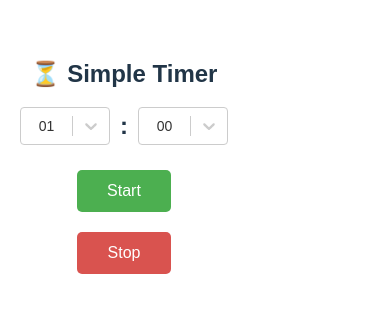
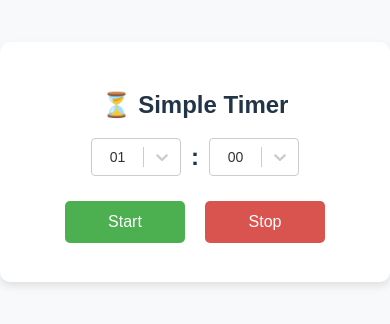
Before and after one commit to adobryn/simple-timer, a React (Vite) app: page / in a window 390 px wide. Shown: the part 260-584 px from the top of the page. Built offline with nearby package versions, Linux system fonts and the light colour scheme.

Commit message:
Added mobile vibration, adjusted design responsiveness

```diff
--- a/src/App.jsx
+++ b/src/App.jsx
@@ -36,14 +36,32 @@ const Timer = () => {
   const [timeLeft, setTimeLeft] = useState(null);
   const [running, setRunning] = useState(false);
   const [originalTime, setOriginalTime] = useState(60);
+  const [isMobile, setIsMobile] = useState(false);
 
+  // Audio ref for sound notification
+  const audioRef = useRef(null);
   // Use useRef for interval tracking instead of variable
   const timerIntervalRef = useRef(null);
 
+  // Detect if the device is mobile
+  useEffect(() => {
+    const checkMobile = () => {
+      const userAgent = navigator.userAgent.toLowerCase();
+      setIsMobile(/android|webos|iphone|ipad|ipod|blackberry|windows phone/i.test(userAgent));
+    };
+
+    checkMobile();
+    window.addEventListener('resize', checkMobile);
+
+    return () => window.removeEventListener('resize', checkMobile);
+  }, []);
+
   // Request notification permission when the app loads
   useEffect(() => {
+    if ("Notification" in window) {
       if (Notification.permission !== "granted" && Notification.permission !== "denied") {
         Notification.requestPermission();
+      }
     }
   }, []);
 
@@ -70,6 +88,37 @@ const Timer = () => {
   const stopTimer = () => {
     setRunning(false);
     setTimeLeft(null);
+
+    // Stop any playing audio
+    if (audioRef.current) {
+      audioRef.current.pause();
+      audioRef.current.currentTime = 0;
+    }
+  };
+
+  // Function to notify the user when timer completes
+  const notifyUser = () => {
+    // Use appropriate notification methods based on device type
+
+    // Web Notification (works best on desktop)
+    if ("Notification" in window && Notification.permission === "granted") {
+      new Notification("⏳ Timer Done!");
+    }
+
+    // Vibration API (works on mobile devices that support it)
+    if ("vibrate" in navigator && isMobile) {
+      // Simple 300ms vibration as requested
+      navigator.vibrate(300);
+    }
+
+    // Audio alert (works on most devices)
+    if (audioRef.current) {
+      // Set volume to an appropriate level
+      audioRef.current.volume = 0.7;
+      audioRef.current.play().catch(e => {
+        console.warn("Could not play audio alert:", e);
+      });
+    }
   };
 
   // Countdown effect with proper cleanup
@@ -85,9 +134,7 @@ const Timer = () => {
       }, 1000);
     } else if (timeLeft === 0 && running) {
       // Timer completed
-      if (Notification.permission === "granted") {
-        new Notification("⏳ Timer Done!");
-      }
+      notifyUser();
       setRunning(false);
     }
 
@@ -98,7 +145,7 @@ const Timer = () => {
         timerIntervalRef.current = null;
       }
     };
-  }, [running, timeLeft]);
+  }, [running, timeLeft, isMobile]);
 
   // Calculate progress percentage
   const progress = timeLeft !== null ? (timeLeft / originalTime) * 100 : 100;
@@ -125,7 +172,15 @@ const Timer = () => {
   ), [seconds, running]);
 
   return (
+      <div style={styles.pageContainer}>
         <div style={styles.container}>
+          {/* Hidden audio element for sound notification */}
+          <audio ref={audioRef}>
+            <source src="https://assets.mixkit.co/sfx/preview/mixkit-alarm-digital-clock-beep-989.mp3" type="audio/mpeg" />
+            <source src="https://assets.mixkit.co/sfx/preview/mixkit-alert-quick-chime-766.mp3" type="audio/mpeg" />
+            Your browser does not support the audio element.
+          </audio>
+
           <h1 style={styles.title}>⏳ Simple Timer</h1>
 
           {/* Show countdown when running, otherwise show dropdowns */}
@@ -164,22 +219,52 @@ const Timer = () => {
               Stop
             </button>
           </div>
+
+          {isMobile && (
+              <p style={styles.mobileInfo}>
+                {Notification.permission !== "granted" ?
+                    "Enable notifications for alerts when timer ends" :
+                    "Your device will vibrate when the timer ends"}
+              </p>
+          )}
+        </div>
       </div>
   );
 };
 
-// Styles for components with improved mobile responsiveness
+// Styles for components with improved mobile responsiveness and centering
 const styles = {
+  pageContainer: {
+    display: "flex",
+    justifyContent: "center",
+    alignItems: "center",
+    height: "100vh",  // Full screen height
+    width: "100vw",   // Full screen width
+    margin: "0",
+    padding: "0",
+    backgroundColor: "#f8f9fa", // Optional light background
+  },
   container: {
+    display: "flex",
+    flexDirection: "column",
+    alignItems: "center",
+    justifyContent: "center",
     textAlign: "center",
     fontFamily: "Arial, sans-serif",
     padding: "20px",
-    maxWidth: "100%",
+    maxWidth: "400px",  // Prevents stretching on larger screens
+    width: "min(90%, 400px)", // Ensures responsiveness
+    minHeight: "200px",
+    boxShadow: "0 4px 8px rgba(0, 0, 0, 0.1)",
+    borderRadius: "10px",
+    backgroundColor: "white",
     margin: "0 auto",
   },
   title: {
     fontSize: "clamp(24px, 5vw, 36px)", // Responsive font size
     marginBottom: "20px",
+    textAlign: "center",
+    width: "100%",
   },
   progressContainer: {
     width: "min(150px, 80vw)",
@@ -193,6 +278,7 @@ const styles = {
     gap: "10px",
     marginBottom: "20px",
     flexWrap: "wrap", // Allow wrapping on very small screens
+    width: "100%",
   },
   colon: {
     fontSize: "24px",
@@ -201,8 +287,10 @@ const styles = {
   buttonContainer: {
     display: "flex",
     justifyContent: "center",
+    alignItems: "center",
     gap: "10px",
     flexWrap: "wrap", // Allow buttons to wrap on small screens
+    width: "100%",
   },
   startButton: {
     padding: "12px 24px",
@@ -228,6 +316,13 @@ const styles = {
     textAlign: "center",
     margin: "5px", // Add margin for when buttons wrap
   },
+  mobileInfo: {
+    fontSize: "14px",
+    color: "#666",
+    marginTop: "20px",
+    textAlign: "center",
+    width: "100%",
+  }
 };
 
 // Custom styles for react-select dropdowns
```
Lines whose indentation alone changed are shown as unchanged.
